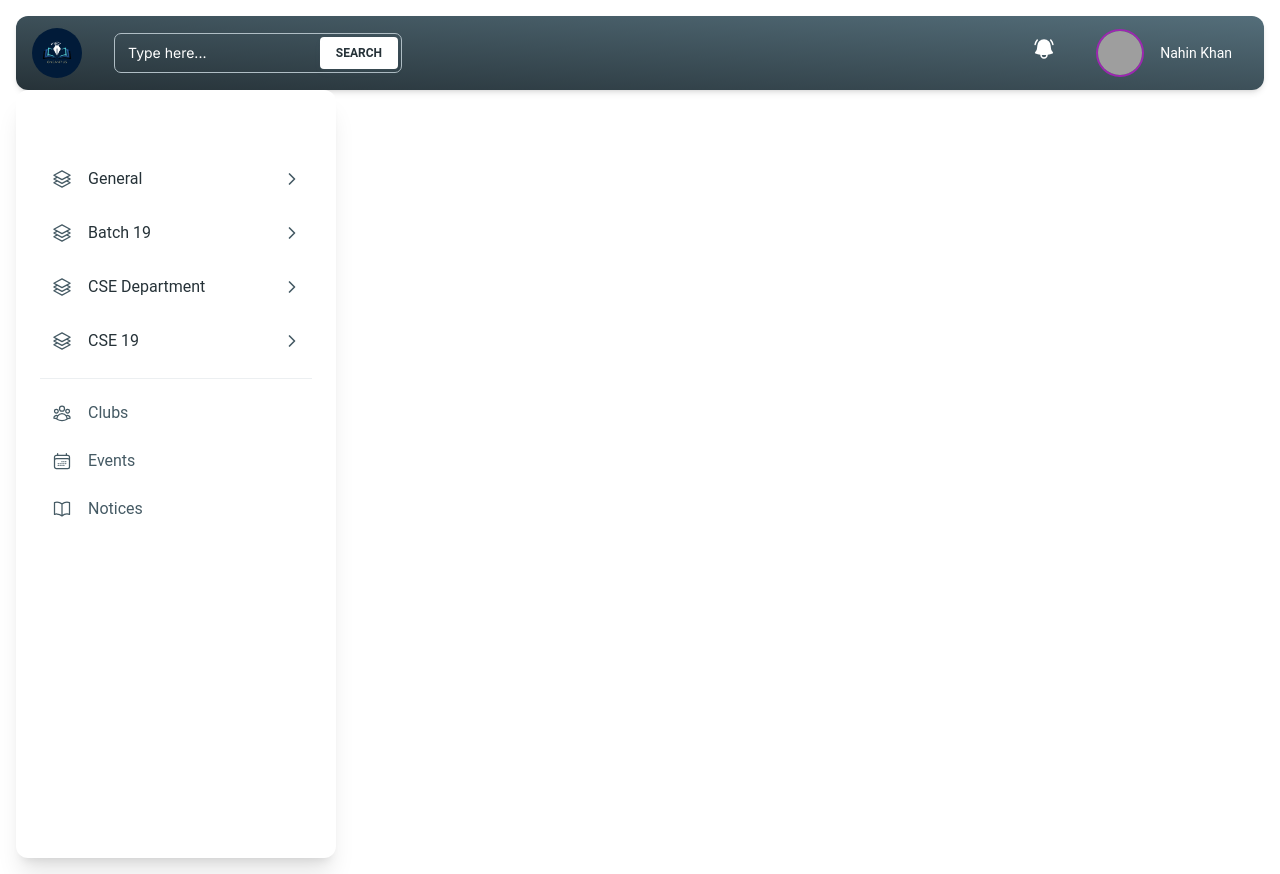
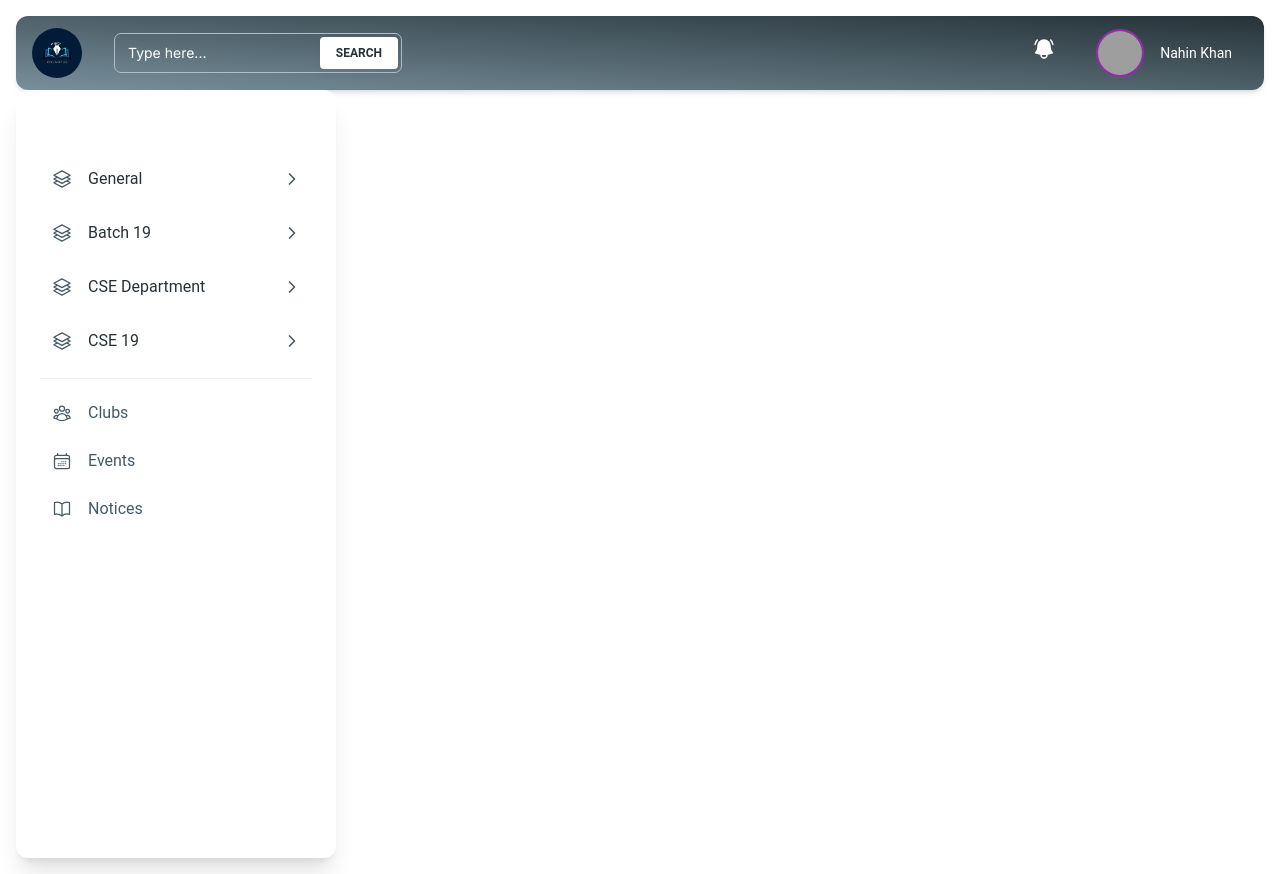
Before and after one commit to nafiislam/OnCampusFrontEnd, a Next.js app: page / in a window 1280 px wide. Built offline with nearby package versions, Linux system fonts and the light colour scheme; grey boxes are pictures that could not be loaded.

Commit message:
navbar design

```diff
--- a/components/Navbar.tsx
+++ b/components/Navbar.tsx
@@ -23,7 +23,7 @@ export function NavbarDark() {
     <Navbar
           variant="gradient"
           color="blue-gray"
-          className="max-w-full from-blue-gray-900 to-blue-gray-600 px-4 py-3"   placeholder={undefined}    >
+          className="max-w-full from-blue-gray-400 to-blue-gray-900 px-4 py-3"   placeholder={undefined}    >
       <div className="flex flex-wrap items-center justify-between gap-y-4 text-white">
         <Link href={"#"}><Image src="/images/logo.png" width={50} height={40} alt="logo" className="m-0 p-0 rounded-full" /></Link>
         <div className="relative flex w-full gap-2 md:w-max ml-8">
```
